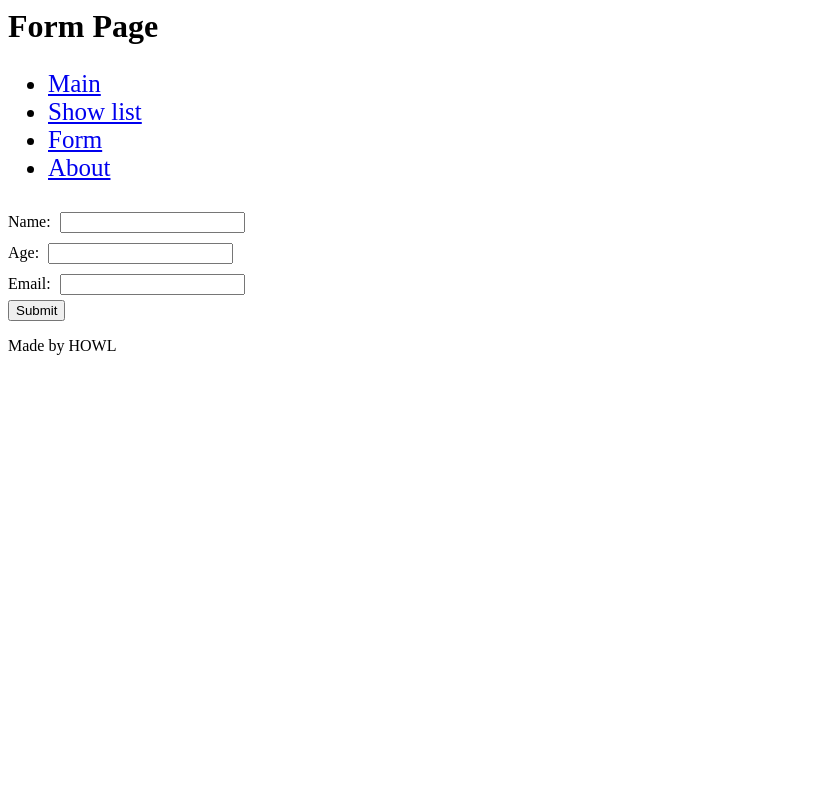
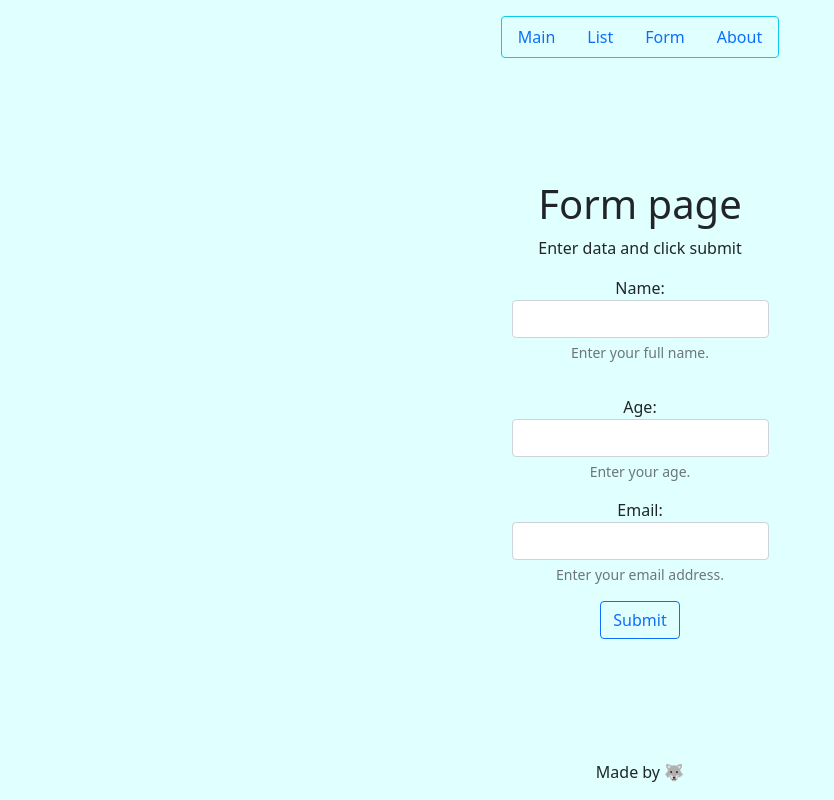
Before and after one commit to StrayTheWolf/FormPHP, a PHP site: page /form in a window 1280 px wide. Shown: the whole page, without its empty margins (0-834 px from the left). Run offline with PHP 8.4, Linux system fonts and the light colour scheme.

Commit message:
new version with sessions buffer and bootstrap

```diff
--- /dev/null
+++ b/files/0.05516600 1622500233.txt
@@ -0,0 +1 @@
+{"name":"Moe","age":"45","email":"moe@beerking.net"}
--- /dev/null
+++ b/files/0.16184300 1622546491.txt
@@ -0,0 +1 @@
+{"name":"3","age":"3","email":"3@3"}
--- /dev/null
+++ b/files/0.17045200 1622546600.txt
@@ -0,0 +1 @@
+{"name":"1123","age":"12312","email":"3@32"}
--- /dev/null
+++ b/files/0.55949200 1622545519.txt
@@ -0,0 +1 @@
+{"name":"123","age":"123","email":"123@123"}
--- a/index.php
+++ b/index.php
@@ -1,22 +1,45 @@
 <?php
-switch (trim($_SERVER['REQUEST_URI'], '/')) {
+
+session_start();
+
+include 'lib/lib.php';
+
+switch (trim(parse_url($_SERVER['REQUEST_URI'],PHP_URL_PATH), '/')) {
     case '':
-        include __DIR__ . '/pages/index.php';
+        echo template('index', ['title' => 'Home', 'subtitle' => '']);
         break;
 
     case 'about':
-        include __DIR__ . '/pages/about.php';
+        echo template('about',['title' => 'About', 'subtitle' => '']);
         break;
 
     case 'form':
-        include __DIR__ . '/pages/form.php';
+        echo template('form' ,['title' => 'Form', 'subtitle' => '']);
         break;
 
     case 'list':
-        include __DIR__ . '/pages/list.php';
+        $dir = __DIR__ . '/files/';
+        $arr = [];
+        $files = scandir($dir);
+        $names = array_diff($files, [".", ".."]);
+        foreach ($names as $name) {
+            $content = file_get_contents(__DIR__ . '/files/' . $name);
+            $arr[] = json_decode($content, true);
+        }
+        $_SESSION['list'] = $arr;
+        echo template('list', ['title' => 'List', 'subtitle' => '']);
+        break;
+
+    case 'handler':
+       if ($_SERVER['REQUEST_METHOD'] == 'POST') {
+           file_put_contents('files/' . microtime() . '.txt', json_encode($_POST));
+           $_SESSION['message'] = 'Form successfully send';
+           header('Location: /');
+           exit;
+       }
         break;
 
     default:
-        include __DIR__ . '/pages/404.php';
+        echo template('404' ,['title' => '404' , 'subtitle' => 'This is 404 page']);
         break;
 }
--- /dev/null
+++ b/lib/lib.php
@@ -0,0 +1,18 @@
+<?php
+
+function template($template = 'index', $data = [])
+{
+    extract($data);
+
+    ob_start();
+    include __DIR__ . '/../pages/'. $template . '.php';
+    $content = ob_get_contents();
+    ob_get_clean();
+
+    ob_start();
+    include __DIR__ . '/../pages/layout.php';
+    $page = ob_get_contents();
+    ob_get_clean();
+
+    return $page;
+}
--- a/pages/404.php
+++ b/pages/404.php
@@ -1,3 +1,2 @@
-<h1>Not Found 404</h1>
-<?php include 'templates/menu.php' ?>
-<?php include 'templates/footer.php' ?>
+<h1>Not found</h1>
+<p>404</p>
--- a/pages/about.php
+++ b/pages/about.php
@@ -1,3 +1,2 @@
-<h1>Form write, send, list example</h1>
-<?php include 'templates/menu.php' ?>
-<?php include 'templates/footer.php' ?>
+<h1>About page</h1>
+<p>This an exemple of write, send, and show form list <br> written in pure PHP with bootstrap</p>
--- a/pages/form.php
+++ b/pages/form.php
@@ -1,19 +1,20 @@
-<h1>Form Page</h1>
-<?php include 'templates/menu.php' ?>
-<?php include 'templates/form.php' ?>
+<h1>Form page</h1>
+<p>Enter data and click submit</p>
 
-<form method="post">
-    <div>
+<form action="/handler" method="post">
+    <div class="mb-3">
         <label>
             Name:
-            <input type="text" name="name" style="margin: 5px">
+            <input type="text" name="name" class="form-control">
+            <div class="form-text  mb-3">Enter your full name.</div>
         </label>
     </div>
 
     <div>
         <label>
             Age:
-            <input type="number" name="age" style="margin: 5px">
+            <input type="number" name="age" class="form-control">
+            <div class="form-text  mb-3">Enter your age.</div>
         </label>
     </div>
 
@@ -21,11 +22,10 @@
     <div>
         <label>
             Email:
-            <input type="email" name="email" style="margin: 5px">
+            <input type="email" name="email" class="form-control">
+            <div class="form-text  mb-3">Enter your email address.</div>
         </label>
     </div>
 
-    <button>Submit</button>
+    <button class="btn btn-outline-primary mb-3">Submit</button>
 </form>
-
-<?php include 'templates/footer.php' ?>
--- /dev/null
+++ b/pages/layout.php
@@ -0,0 +1,50 @@
+<!doctype html>
+<html lang="en">
+<head>
+    <meta charset="UTF-8">
+    <meta name="viewport"
+          content="width=device-width, user-scalable=no, initial-scale=1.0, maximum-scale=1.0, minimum-scale=1.0">
+    <meta http-equiv="X-UA-Compatible" content="ie=edge">
+    <title><?= $title ?? '' ?></title>
+    <!-- CSS only -->
+    <link href="https://cdn.jsdelivr.net/npm/bootstrap@5.0.1/dist/css/bootstrap.min.css" rel="stylesheet" integrity="sha384-+0n0xVW2eSR5OomGNYDnhzAbDsOXxcvSN1TPprVMTNDbiYZCxYbOOl7+AMvyTG2x" crossorigin="anonymous">
+
+</head>
+<body class="d-flex align-items-center flex-column w-20 p-3 text-center justify-content-between" style="background-color: lightcyan; height: 100vh">
+
+<header>
+    <nav>
+        <ul class="nav justify-content-center border border-info border border-1 rounded">
+            <li class="nav-item">
+                <a class="nav-link" href="/">Main</a>
+            </li>
+            <li class="nav-item">
+                <a class="nav-link" href="/list">List</a>
+            </li>
+            <li class="nav-item">
+                <a class="nav-link" href="/form">Form</a>
+            </li>
+            <li class="nav-item">
+                <a class="nav-link" href="/about">About</a>
+            </li>
+        </ul>
+    </nav>
+
+    <p><?= $data['subtitle'] ?? '' ?></p>
+</header>
+
+<main>
+    <?php if (isset($_SESSION['message'])) : ?>
+    <div class="alert alert-primary" role="alert">
+        <?= $_SESSION['message'] ?>
+    </div>
+    <?php unset($_SESSION['message']); endif; ?>
+
+    <?= $content ?? ''?>
+</main>
+
+<footer>
+    Made by &#128058;
+</footer>
+</body>
+</html>
--- a/pages/templates/footer.php
+++ /dev/null
@@ -1,3 +0,0 @@
-<footer>
-    Made by HOWL
-</footer>
--- a/pages/templates/form.php
+++ /dev/null
@@ -1,8 +0,0 @@
-<?php
-$name = microtime();
-
-if ($_SERVER['REQUEST_METHOD'] == 'POST') {
-    $filename = __DIR__ . '/../../files/' . $name . '.txt';
-    file_put_contents($filename, json_encode($_POST));
-    header('Location: /index.php?message=Ваши данные отправлены');
-}
--- a/pages/templates/menu.php
+++ /dev/null
@@ -1,16 +0,0 @@
-<nav>
-    <ul style="font-size: 25px;">
-        <li>
-            <a href="/">Main</a>
-        </li>
-        <li>
-            <a href="/list">Show list</a>
-        </li>
-        <li>
-            <a href="/form">Form</a>
-        </li>
-        <li>
-            <a href="/about">About</a>
-        </li>
-    </ul>
-</nav>
```
Also changed, not shown: pages/index.php (+2 -26 lines), pages/list.php (+5 -5 lines), pages/templates/list.php (deleted, +0 -18 lines).
